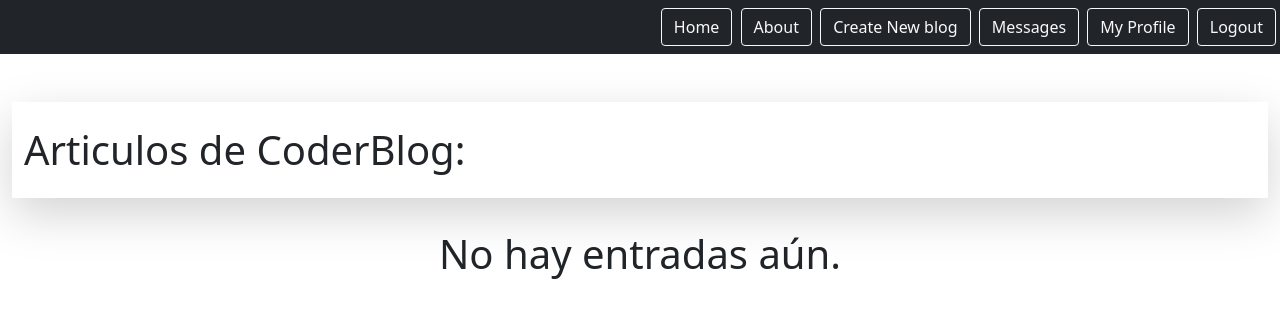
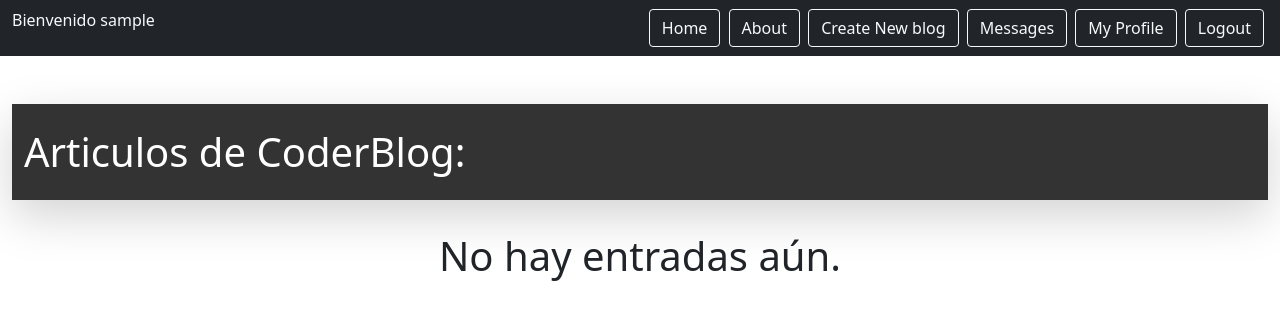
Before and after one commit to sanchezmiguel/CoderBlogRepo, a Django app: page / in a window 1280 px wide. Shown: the top 320 px of the page. Run offline with Django 4.2, Linux system fonts and the light colour scheme; the visitor is signed in with stand-in values (Sample User, id 1); data that the repository does not hold is empty; some libraries are stand-ins or nearby versions.

Commit message:
correcciones esteticas

```diff
--- a/coderDjango/blogApp/templates/blogApp/articulo_list.html
+++ b/coderDjango/blogApp/templates/blogApp/articulo_list.html
@@ -3,7 +3,7 @@
 {% block content %}
 <!--<nav class="navbar navbar-expand-lg custom-header w-100">-->
 <!--<nav class="navbar navbar-expand-lg navbar-dark bg-dark custom-header w-100 shadow">-->
-<nav class="navbar navbar-expand-xxl navbar-dark w-100 shadow-lg">
+<nav class="navbar navbar-expand-xxl custom-header w-100 shadow-lg">
     <div class="container-fluid">
         <h1 class="my-3">Articulos de CoderBlog:</h1>
         <div aria-label="Ordenar por" class="btn-group" role="group">
--- a/coderDjango/static/css/style.css
+++ b/coderDjango/static/css/style.css
@@ -19,7 +19,11 @@
 /*.card-color{*/
 /*    background-color: var(--accent);*/
 /*}*/
+/*.custom-header {*/
+/*    background-color: black;*/
+/*    color: white;*/
+/*}*/
 .custom-header {
-    background-color: black;
+    background-color: #333333;
     color: white;
 }
--- a/coderDjango/static/templates/base.html
+++ b/coderDjango/static/templates/base.html
@@ -3,27 +3,32 @@
 <html lang="en">
 <head>
     <meta charset="UTF-8">
-    <meta name="viewport" content="width=device-width, initial-scale=1.0">
+    <meta content="width=device-width, initial-scale=1.0" name="viewport">
     <title>CoderBlog</title>
-    <link rel="stylesheet" href="https://cdn.jsdelivr.net/npm/bootstrap@5.0.2/dist/css/bootstrap.min.css">
-    <link rel="stylesheet" href="{% static 'css/style.css' %}">
+    <link href="https://cdn.jsdelivr.net/npm/bootstrap@5.0.2/dist/css/bootstrap.min.css" rel="stylesheet">
+    <link href="{% static 'css/style.css' %}" rel="stylesheet">
     <script src="{% static 'ckeditor/ckeditor/ckeditor.js' %}" type="text/javascript"></script>
     <script src="{% static 'ckeditor/ckeditor-init.js' %}" type="text/javascript"></script>
 </head>
 <body>
 <nav class="navbar navbar-dark bg-dark">
-    <div class="ms-auto">
-        <a class="btn btn-outline-light me-1" href="{% url 'articulo.list' %}">Home</a>
-        <a href="{% url 'about_creator' %}" class="btn btn-outline-light me-1">About</a>
+    <div class="container-fluid d-flex align-items-center">
         {% if user.is_authenticated %}
-            <a href="{% url 'articulo.new' %}" class="btn btn-outline-light me-1">Create New blog</a>
-            <a href="{% url 'messages' %}" class="btn btn-outline-light me-1">Messages</a>
-            <a href="{% url 'profile' %}" class="btn btn-outline-light me-1">My Profile</a>
-            <a href="{% url 'logout' %}" class="btn btn-outline-light me-1">Logout</a>
-        {% else %}
-            <a href="{% url 'login' %}" class="btn btn-outline-light me-1">Login</a>
-            <a href="{% url 'signup' %}" class="btn btn-outline-light me-1">Signup</a>
+        <p class="text-light me-3">Bienvenido {{ user.username }}</p>
         {% endif %}
+        <div class="ms-auto">
+            <a class="btn btn-outline-light me-1" href="{% url 'articulo.list' %}">Home</a>
+            <a class="btn btn-outline-light me-1" href="{% url 'about_creator' %}">About</a>
+            {% if user.is_authenticated %}
+            <a class="btn btn-outline-light me-1" href="{% url 'articulo.new' %}">Create New blog</a>
+            <a class="btn btn-outline-light me-1" href="{% url 'messages' %}">Messages</a>
+            <a class="btn btn-outline-light me-1" href="{% url 'profile' %}">My Profile</a>
+            <a class="btn btn-outline-light me-1" href="{% url 'logout' %}">Logout</a>
+            {% else %}
+            <a class="btn btn-outline-light me-1" href="{% url 'login' %}">Login</a>
+            <a class="btn btn-outline-light me-1" href="{% url 'signup' %}">Signup</a>
+            {% endif %}
+        </div>
     </div>
 </nav>
 <div class="my-5 text-center container-fluid">
```
